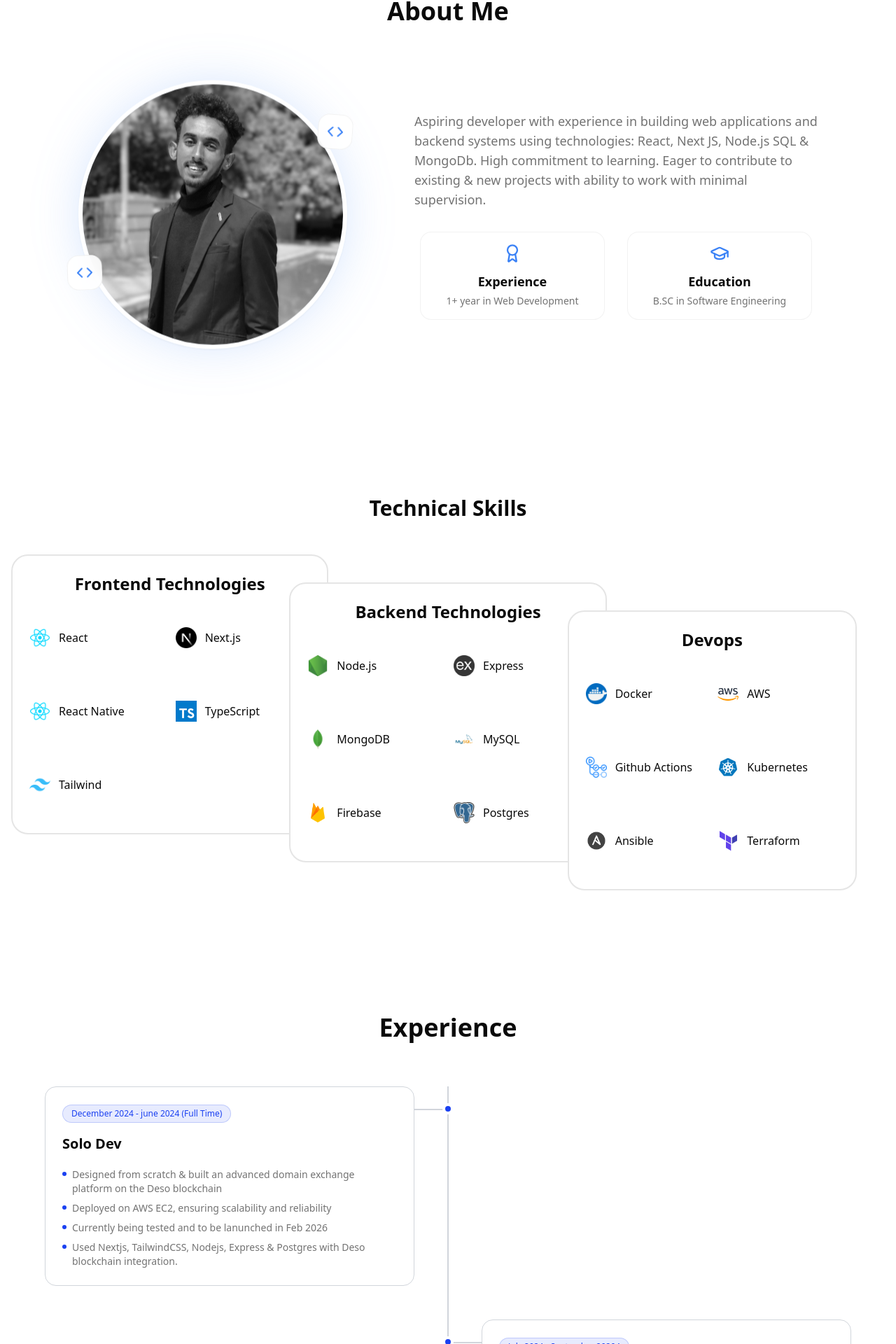
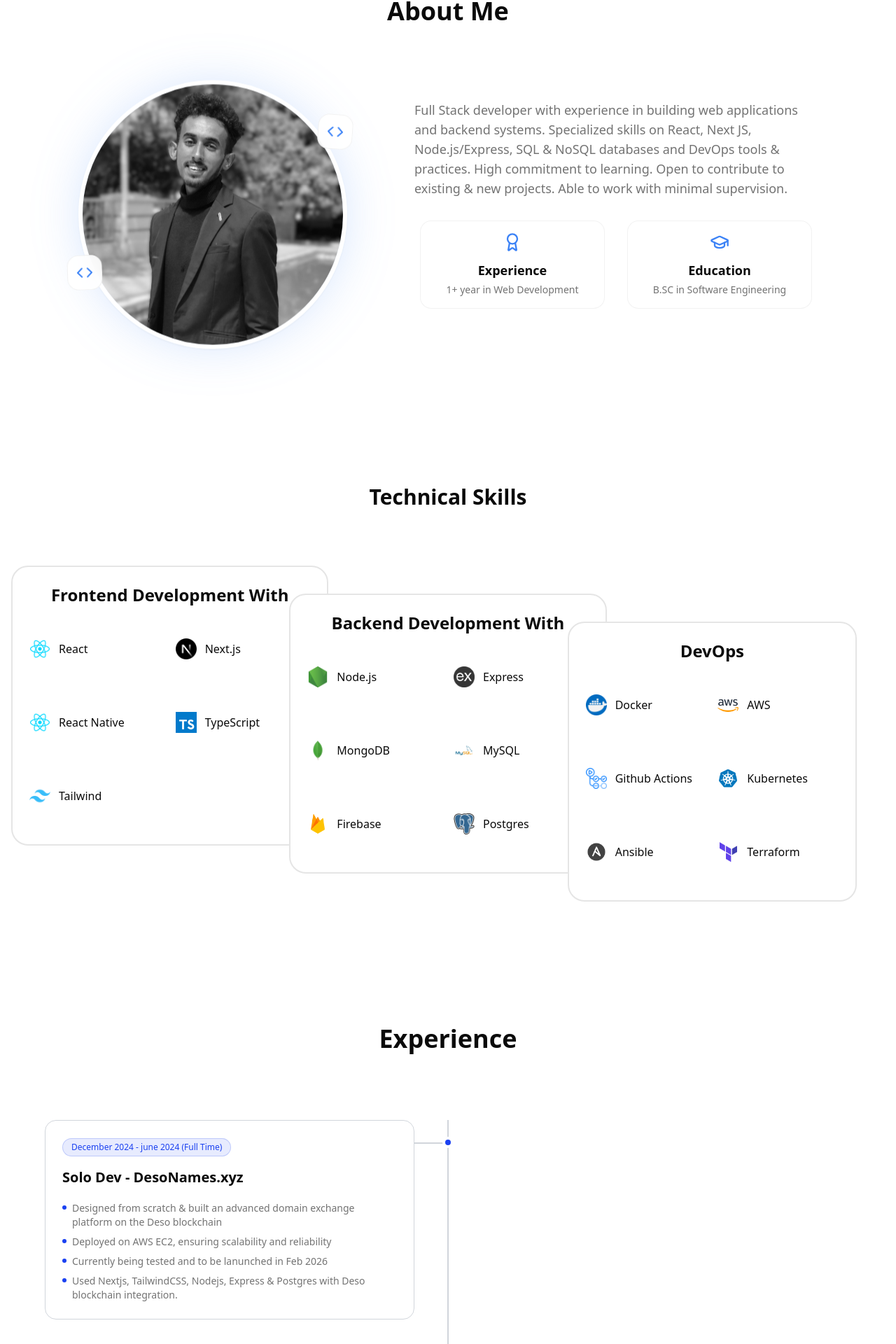
Before and after one commit to ZaelTesfaye/portfolio, a Next.js app: page / in a window 1280 px wide. Shown: the part 868-2788 px from the top of the page at 70% size. Built offline with nearby package versions, Linux system fonts and the light colour scheme.

Commit message:
Profile Update

```diff
--- a/components/about.jsx
+++ b/components/about.jsx
@@ -31,7 +31,7 @@ export default function AboutMe() {
             viewport={{ once: true, amount: 0.2 }}
         >
             <div className="max-w-6xl mx-auto">
-                <h1 className="text-3xl md:text-4xl font-bold text-center mb-12 md:mb-20">
+                <h1 className="text-3xl md:text-4xl font-bold text-center mb-12 md:mb-16">
                     About Me
                 </h1>
 
@@ -55,7 +55,7 @@ export default function AboutMe() {
                             />
 
                             {/* Main Image Card */}
-                            <div className="w-full h-full rounded-full border-[6px] border-background shadow-sm hover:shadow-sm overflow-hidden relative transition-shadow duration-300">
+                            <div className="w-full h-full rounded-full mt-2 md:mt-4 border-[6px] border-background shadow-sm hover:shadow-sm overflow-hidden relative transition-shadow duration-300">
                                 <Image
                                     src={profilePicture}
                                     alt="Zeal Tesfaye"
@@ -91,16 +91,16 @@ export default function AboutMe() {
                     {/* Text Content */}
                     <div className="md:w-1/2 flex flex-col items-center text-center md:items-start md:text-left">
                         <p className="text-muted-foreground text-sm sm:text-base md:text-lg leading-relaxed mb-8">
-                            Aspiring developer with experience in building web applications and backend systems
-                            using technologies: React, Next JS, Node.js SQL & MongoDb. High commitment to learning.
-                            Eager to contribute to existing & new projects with ability to work with minimal supervision.
+                            Full Stack developer with experience in building web applications and backend systems.
+                            Specialized skills on React, Next JS, Node.js/Express, SQL & NoSQL databases and DevOps tools & practices. High commitment to learning.
+                            Open to contribute to existing & new projects. Able to work with minimal supervision.
                         </p>
 
                         <div className="flex flex-col  sm:flex-row gap-4 w-full">
                             {stats.map((stat, index) => (
                                 <div
                                     key={index}
-                                    className={`flex-1 mx-2 py-4 hover:cursor-pointer sp-6 border border-border/50 bg-card/50 backdrop-blur-sm rounded-2xl text-center transition-all duration-150 hover:scale-105 hover:border-${stat.color}-500/30 hover:shadow-lg hover:shadow-${stat.color}-500/10`}
+                                    className={`flex-1 mx-2 py-4 hover:cursor-pointer sp-6 border border-border/50 bg-card/50 backdrop-blur-sm rounded-2xl text-center transition-all duration-300 ease-in-out transform-gpu relative hover:z-10 hover:scale-105 hover:border-${stat.color}-500/30 hover:shadow-lg hover:shadow-${stat.color}-500/10`}
                                 >
                                     <stat.icon className={`mx-auto mb-3 text-${stat.color}-500`} size={28} />
                                     <h3 className="font-bold mb-1 text-lg">{stat.title}</h3>
--- a/components/experience.jsx
+++ b/components/experience.jsx
@@ -10,7 +10,7 @@ const Experience = () => {
         <section id="experience" className="pt-44 py-6 relative overflow-hidden">
             <div className="container mx-auto px-4">
                 <motion.h1
-                    className="text-3xl md:text-4xl font-bold text-center mb-16"
+                    className="text-3xl md:text-4xl font-bold text-center mb-16 md:mb-24"
                     initial={{ opacity: 0, y: -20 }}
                     whileInView={{ opacity: 1, y: 0 }}
                     transition={{ duration: 0.5 }}
@@ -44,7 +44,7 @@ const Experience = () => {
 
                                 {/* Content Card */}
                                 <div className="w-full md:w-1/2 ml-12 md:ml-0">
-                                    <div className={`relative bg-card text-card-foreground p-6 rounded-2xl border border-gray-300 dark:border-border hover:shadow-lg hover:scale-[1.015] hover:cursor-pointer transition-all duration-500 ${index % 2 === 0 ? 'md:mr-12' : 'md:ml-12'}`}>
+                                    <div className={`relative bg-card text-card-foreground p-6 rounded-2xl border border-gray-300 dark:border-border hover:shadow-lg hover:scale-105 hover:cursor-pointer transition-all duration-300 ease-in-out transform-gpu ${index % 2 === 0 ? 'md:mr-12' : 'md:ml-12'}`}>
 
                                         {/* Date Badge */}
                                         <div className="inline-block px-3 py-1 mb-4 text-xs font-medium text-primary bg-primary/10 rounded-full border border-primary/20">
--- a/components/landing.jsx
+++ b/components/landing.jsx
@@ -84,7 +84,7 @@ export default function Landing({ currentSectionId, setCurrentSectionId }) {
                             <a
                                 target="_blank"
                                 rel="noopener noreferrer"
-                                href="https://drive.google.com/file/d/1XJZ69G-zfAU00KkhTs9mNnOv8oDTnV7l/view?usp=sharing"
+                                href="https://drive.google.com/file/d/1eSQdb_qEKOoShHf2ffAre5BeQKJGmCBx/view?usp=sharing"
                             >
                                 View CV
                             </a>
--- a/components/projects.jsx
+++ b/components/projects.jsx
@@ -28,7 +28,7 @@ export default function Projects() {
       viewport={{ once: true, amount: 0.2 }}
     >
       <div className="w-full flex flex-col gap-4 items-center px-4">
-        <h1 className="text-2xl md:text-3xl font-bold text-center">Latest Projects</h1>
+        <h1 className="text-2xl md:text-3xl font-bold text-center mb-8 md:mb-12">Latest Projects</h1>
 
         <div className="max-w-8xl grid grid-cols-1 md:grid-cols-2 lg:grid-cols-3 gap-x-6 gap-y-16 px-2 md:px-6 pt-4">
           {projects.map((project, index) => (
--- a/components/skills.jsx
+++ b/components/skills.jsx
@@ -31,7 +31,7 @@ import firebase from "../assets/images/firebase.png"
 const devSKills = {
   categories: [
     {
-      title: 'Frontend Technologies',
+      title: 'Frontend Development With',
       skills: [
         { name: 'React', icon: react },
         { name: 'Next.js', icon: nextJs },
@@ -41,7 +41,7 @@ const devSKills = {
       ],
     },
     {
-      title: 'Backend Technologies',
+      title: 'Backend Development With',
       skills: [
         { name: 'Node.js', icon: nodejs },
         { name: 'Express', icon: express },
@@ -52,7 +52,7 @@ const devSKills = {
       ],
     },
     {
-      title: 'Devops',
+      title: 'DevOps',
       skills: [
         { name: 'Docker', icon: docker },
         { name: 'AWS', icon: aws },
@@ -77,7 +77,7 @@ export default function Skills() {
       viewport={{ once: true, amount: 0.2 }}
     >
       <div className="container mx-auto px-4">
-        <h1 className="text-2xl md:text-3xl font-bold text-center mb-8">
+        <h1 className="text-2xl md:text-3xl font-bold text-center mb-12 md:mb-16">
           Technical Skills
         </h1>
 
--- a/constants/experience.js
+++ b/constants/experience.js
@@ -2,7 +2,7 @@ export const experience = [
   {
     id: 1,
     date: "December 2024 - june 2024 (Full Time)",
-    role: "Solo Dev",
+    role: "Solo Dev - DesoNames.xyz",
     description: [
       "Designed from scratch & built an advanced domain exchange platform on the Deso blockchain",
       "Deployed on AWS EC2, ensuring scalability and reliability",
--- a/constants/projects.js
+++ b/constants/projects.js
@@ -25,6 +25,7 @@ import aws from "../assets/images/aws.png";
 import docker from "../assets/images/docker.png";
 import postgres from "../assets/images/postgres.png";
 import actions from "../assets/images/actions.png";
+import socket from "../assets/images/socket-io.png";
 
 const projects = [
   {
@@ -82,7 +83,7 @@ const projects = [
   },
 
   {
-    title: "Task Flow Project Manager estate Marketplace",
+    title: "Task Flow Project Managerp",
     type: "site",
     image: taskFlowImage,
     url: "https://task-flow-lovat-seven.vercel.app/dashboard/",
@@ -164,6 +165,10 @@ const projects = [
         icon: express,
       },
       {
+        name: "Socket-Io",
+        icon: socket,
+      },
+      {
         name: "MongoDB",
         icon: mongodb,
       },
```
Also changed, not shown: assets/images/Socket-io.png (added), assets/images/task-flow.png.
